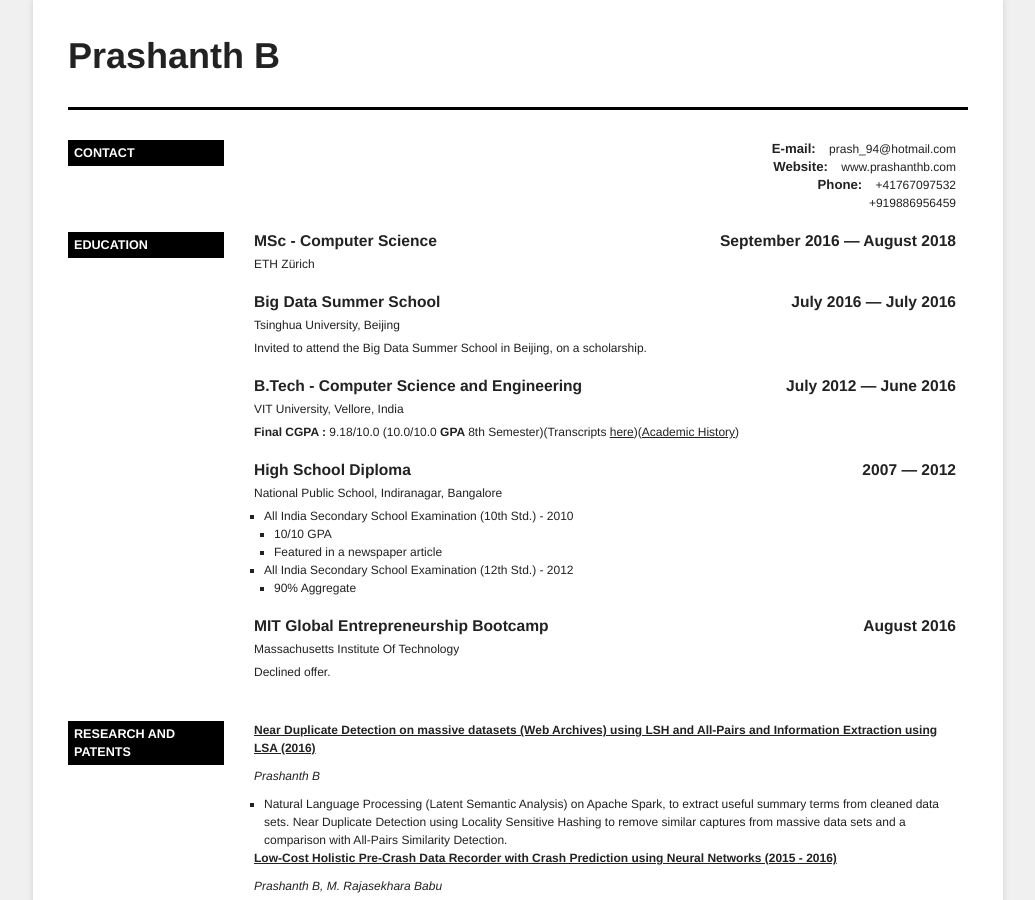
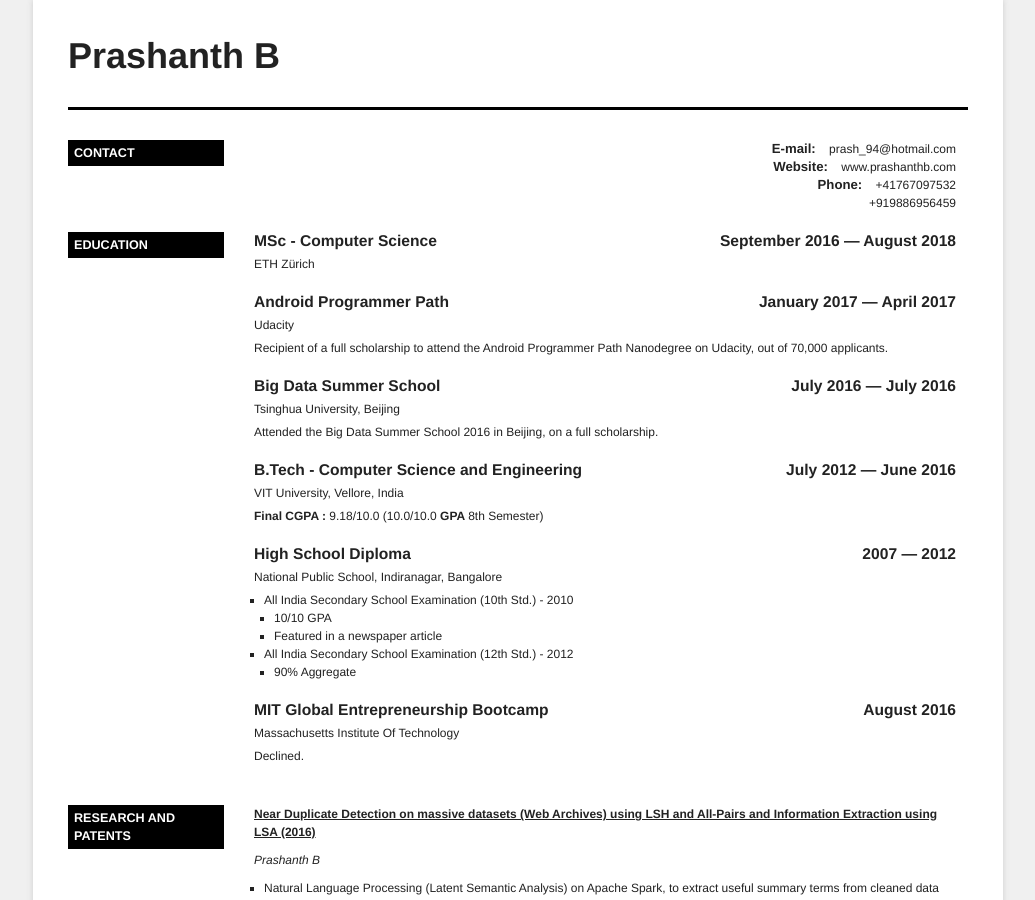
Before and after one commit to prashb94/prashb94.github.io, a Jekyll site: the page cv.html, which Jekyll copies as it is, in a window 1280 px wide and 900 px high. Shown: the whole window, without its empty margins (122-1157 px from the left). Built offline with Jekyll 4.4.1, drawn with Linux system fonts in a browser that asks for light colours.

Commit message:
Update CV

```diff
--- a/cv.html
+++ b/cv.html
@@ -221,7 +221,7 @@
 
 
 			<div class="section section-education">
-			<h2 class="title">Education</h2>
+		<h2 class="title">Education</h2>
 			<div class="set">
 						<div class="item">
 							<h3><span class="course l">MSc - Computer Science</span>
@@ -232,11 +232,19 @@
 						</div>
 
 						<div class="item">
+							<h3><span class="course l">Android Programmer Path</span>
+						<span class="date r">January 2017 &mdash; April 2017</span>
+							</h3>
+							<div class="clear"> </div>
+							<span class="school">Udacity</span><div class="info">Recipient of a full scholarship to attend the Android Programmer Path Nanodegree on Udacity, out of 70,000 applicants.</div><span class="clear"> </span>
+						</div>
+
+						<div class="item">
 							<h3><span class="course l">Big Data Summer School</span>
 						<span class="date r">July 2016 &mdash; July 2016</span>
 							</h3>
 							<div class="clear"> </div>
-							<span class="school">Tsinghua University, Beijing</span><div class="info">Invited to attend the Big Data Summer School in Beijing, on a scholarship.</div><span class="clear"> </span>
+							<span class="school">Tsinghua University, Beijing</span><div class="info">Attended the Big Data Summer School 2016 in Beijing, on a full scholarship.</div><span class="clear"> </span>
 						</div>
 
 						<div class="item">
@@ -244,7 +252,7 @@
 						<span class="date r">July 2012 &mdash; June 2016</span>
 							</h3>
 							<div class="clear"> </div>
-							<span class="school">VIT University, Vellore, India</span><div class="info"><p><span><b>Final CGPA : </b>9.18/10.0 (10.0/10.0 <span style="font-weight:bold;">GPA </span>8th Semester)(Transcripts <a href="transcripts.pdf">here</a>)(<a href="AcademicHistory.doc">Academic History</a>)</span></p></div><span class="clear"> </span>
+							<span class="school">VIT University, Vellore, India</span><div class="info"><p><span><b>Final CGPA : </b>9.18/10.0 (10.0/10.0 <span style="font-weight:bold;">GPA </span>8th Semester)</span></p></div><span class="clear"> </span>
 						</div>
 
 						<div class="item">
@@ -260,7 +268,7 @@
 						<span class="date r">August 2016</span>
 							</h3>
 							<div class="clear"> </div>
-							<span class="school">Massachusetts Institute Of Technology</span><div class="info">Declined offer.</div><span class="clear"> </span>
+							<span class="school">Massachusetts Institute Of Technology</span><div class="info">Declined.</div><span class="clear"> </span>
 						</div>
 						</div>
 			<div class="clear"> </div>
```
